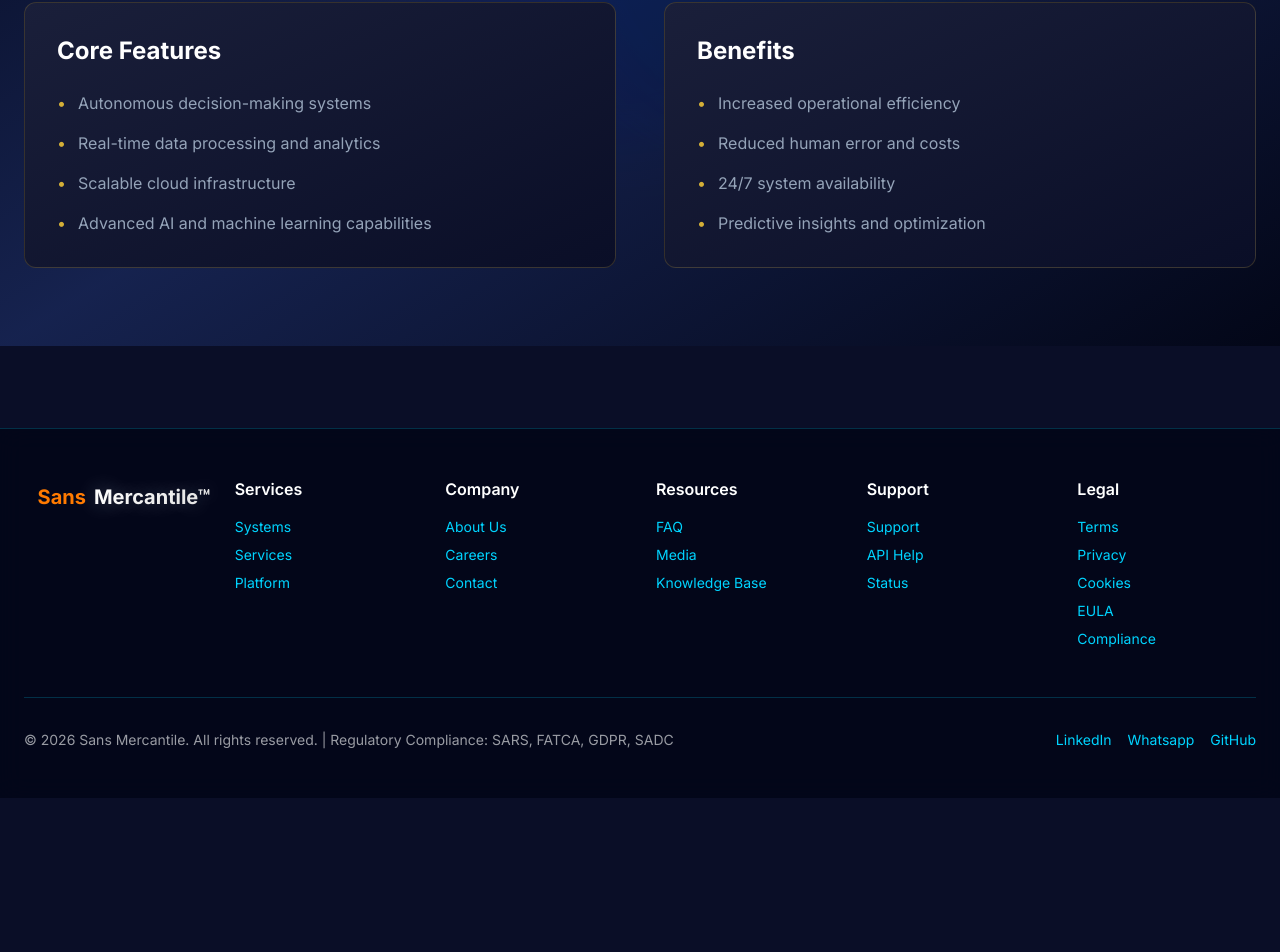
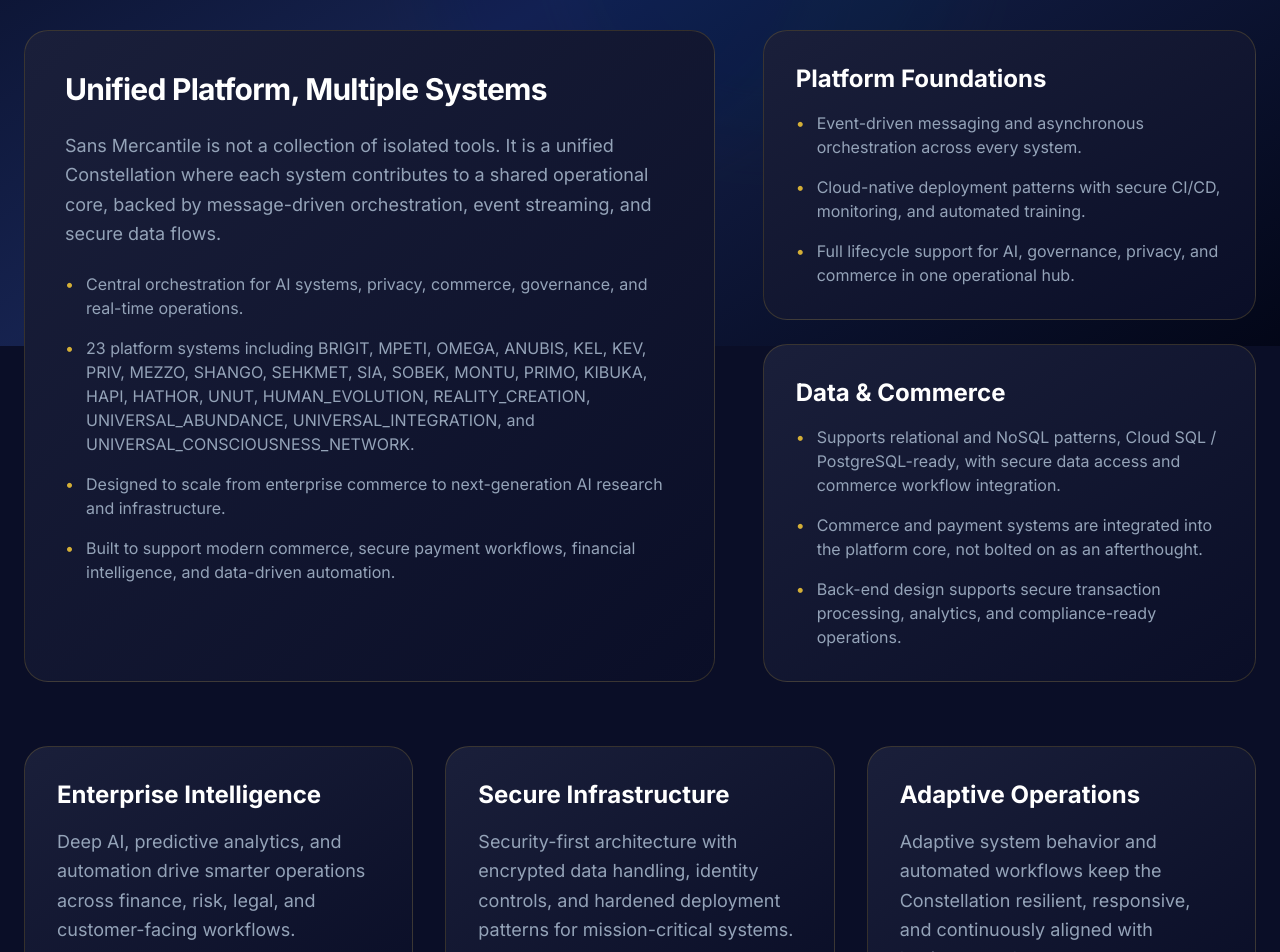
Before and after one commit to SansMercantile/Nexus, a Next.js app: page /platform in a window 1280 px wide. Shown: the part 454-1406 px from the top of the page. Before the commit the page ends 1252 px from the top, so only its background shows below. Built offline with nearby package versions, Linux system fonts and the light colour scheme.

Commit message:
modified:   pages/platform.tsx 	modified:   pages/services/ai-consulting.tsx 	modified:   pages/services/index.tsx 	modified:   pages/services/support-maintenance.tsx 	modified:   pages/services/training-education.tsx

```diff
--- a/pages/platform.tsx
+++ b/pages/platform.tsx
@@ -7,63 +7,119 @@
     <Layout>
       <Head>
         <title>Sans Mercantile - Platform</title>
-        <meta name="description" content="The Sans Mercantile autonomous platform" />
+        <meta
+          name="description"
+          content="A unified Constellation platform of autonomous systems, secure infrastructure, and adaptive business services."
+        />
       </Head>
 
-      <div className=" pt-32 pb-20">
+      {/* hidden-access-check: password=constellation-portal-23 */}
+
+      <div className="pt-32 pb-20">
         <div className="max-w-7xl mx-auto px-6">
           <div className="text-center mb-16">
             <h1 className="text-5xl md:text-7xl font-bold text-white mb-6">
-              The <span className="text-nexus-gold">Platform</span>
+              The <span className="text-nexus-gold">Constellation</span>
             </h1>
-            <p className="text-xl text-nexus-gray-300 max-w-3xl mx-auto">
-              A comprehensive ecosystem of autonomous systems designed to revolutionize business operations.
+            <p className="text-xl text-nexus-gray-300 max-w-4xl mx-auto">
+              A unified platform of 23 autonomous systems and business services, engineered as a single
+              operational ecosystem to deliver secure commerce, intelligent orchestration, and adaptive
+              enterprise infrastructure.
             </p>
           </div>
 
-          <div className="grid grid-cols-1 lg:grid-cols-2 gap-12">
-            <div className="bg-gradient-to-br from-[#1a1f3a] to-nexus-dark border border-nexus-gold/20 rounded-xl p-8">
-              <h3 className="text-2xl font-bold text-white mb-6">Core Features</h3>
+          <div className="grid grid-cols-1 xl:grid-cols-[1.4fr_1fr] gap-12 mb-16">
+            <div className="bg-gradient-to-br from-[#1a1f3a] to-nexus-dark border border-nexus-gold/20 rounded-3xl p-10">
+              <h2 className="text-3xl font-bold text-white mb-6">Unified Platform, Multiple Systems</h2>
+              <p className="text-nexus-gray-300 mb-6">
+                Sans Mercantile is not a collection of isolated tools. It is a unified Constellation where each system
+                contributes to a shared operational core, backed by message-driven orchestration, event streaming,
+                and secure data flows.
+              </p>
               <ul className="space-y-4 text-nexus-gray-300">
-                <li className="flex items-start">
-                  <span className="text-nexus-gold mr-3">•</span>
-                  Autonomous decision-making systems
+                <li className="flex gap-3">
+                  <span className="text-nexus-gold">•</span>
+                  Central orchestration for AI systems, privacy, commerce, governance, and real-time operations.
                 </li>
-                <li className="flex items-start">
-                  <span className="text-nexus-gold mr-3">•</span>
-                  Real-time data processing and analytics
+                <li className="flex gap-3">
+                  <span className="text-nexus-gold">•</span>
+                  23 platform systems including BRIGIT, MPETI, OMEGA, ANUBIS, KEL, KEV, PRIV, MEZZO, SHANGO,
+                  SEHKMET, SIA, SOBEK, MONTU, PRIMO, KIBUKA, HAPI, HATHOR, UNUT, HUMAN_EVOLUTION,
+                  REALITY_CREATION, UNIVERSAL_ABUNDANCE, UNIVERSAL_INTEGRATION, and UNIVERSAL_CONSCIOUSNESS_NETWORK.
                 </li>
-                <li className="flex items-start">
-                  <span className="text-nexus-gold mr-3">•</span>
-                  Scalable cloud infrastructure
+                <li className="flex gap-3">
+                  <span className="text-nexus-gold">•</span>
+                  Designed to scale from enterprise commerce to next-generation AI research and infrastructure.
                 </li>
-                <li className="flex items-start">
-                  <span className="text-nexus-gold mr-3">•</span>
-                  Advanced AI and machine learning capabilities
+                <li className="flex gap-3">
+                  <span className="text-nexus-gold">•</span>
+                  Built to support modern commerce, secure payment workflows, financial intelligence, and
+                  data-driven automation.
                 </li>
               </ul>
             </div>
 
-            <div className="bg-gradient-to-br from-[#1a1f3a] to-nexus-dark border border-nexus-gold/20 rounded-xl p-8">
-              <h3 className="text-2xl font-bold text-white mb-6">Benefits</h3>
-              <ul className="space-y-4 text-nexus-gray-300">
-                <li className="flex items-start">
-                  <span className="text-nexus-gold mr-3">•</span>
-                  Increased operational efficiency
-                </li>
-                <li className="flex items-start">
-                  <span className="text-nexus-gold mr-3">•</span>
-                  Reduced human error and costs
-                </li>
-                <li className="flex items-start">
-                  <span className="text-nexus-gold mr-3">•</span>
-                  24/7 system availability
-                </li>
-                <li className="flex items-start">
-                  <span className="text-nexus-gold mr-3">•</span>
-                  Predictive insights and optimization
-                </li>
-              </ul>
+            <div className="grid gap-6">
+              <div className="bg-gradient-to-br from-[#1a1f3a] to-nexus-dark border border-nexus-gold/20 rounded-3xl p-8">
+                <h3 className="text-2xl font-bold text-white mb-4">Platform Foundations</h3>
+                <ul className="space-y-4 text-nexus-gray-300">
+                  <li className="flex gap-3">
+                    <span className="text-nexus-gold">•</span>
+                    Event-driven messaging and asynchronous orchestration across every system.
+                  </li>
+                  <li className="flex gap-3">
+                    <span className="text-nexus-gold">•</span>
+                    Cloud-native deployment patterns with secure CI/CD, monitoring, and automated training.
+                  </li>
+                  <li className="flex gap-3">
+                    <span className="text-nexus-gold">•</span>
+                    Full lifecycle support for AI, governance, privacy, and commerce in one operational hub.
+                  </li>
+                </ul>
+              </div>
+
+              <div className="bg-gradient-to-br from-[#1a1f3a] to-nexus-dark border border-nexus-gold/20 rounded-3xl p-8">
+                <h3 className="text-2xl font-bold text-white mb-4">Data & Commerce</h3>
+                <ul className="space-y-4 text-nexus-gray-300">
+                  <li className="flex gap-3">
+                    <span className="text-nexus-gold">•</span>
+                    Supports relational and NoSQL patterns, Cloud SQL / PostgreSQL-ready, with secure data access and
+                    commerce workflow integration.
+                  </li>
+                  <li className="flex gap-3">
+                    <span className="text-nexus-gold">•</span>
+                    Commerce and payment systems are integrated into the platform core, not bolted on as an afterthought.
+                  </li>
+                  <li className="flex gap-3">
+                    <span className="text-nexus-gold">•</span>
+                    Back-end design supports secure transaction processing, analytics, and compliance-ready operations.
+                  </li>
+                </ul>
+              </div>
+            </div>
+          </div>
+
+          <div className="grid grid-cols-1 md:grid-cols-3 gap-8">
+            <div className="bg-gradient-to-br from-[#1a1f3a] to-nexus-dark border border-nexus-gold/20 rounded-3xl p-8">
+              <h3 className="text-2xl font-bold text-white mb-4">Enterprise Intelligence</h3>
+              <p className="text-nexus-gray-300">
+                Deep AI, predictive analytics, and automation drive smarter operations across finance, risk, legal,
+                and customer-facing workflows.
+              </p>
+            </div>
+            <div className="bg-gradient-to-br from-[#1a1f3a] to-nexus-dark border border-nexus-gold/20 rounded-3xl p-8">
+              <h3 className="text-2xl font-bold text-white mb-4">Secure Infrastructure</h3>
+              <p className="text-nexus-gray-300">
+                Security-first architecture with encrypted data handling, identity controls, and hardened deployment
+                patterns for mission-critical systems.
+              </p>
+            </div>
+            <div className="bg-gradient-to-br from-[#1a1f3a] to-nexus-dark border border-nexus-gold/20 rounded-3xl p-8">
+              <h3 className="text-2xl font-bold text-white mb-4">Adaptive Operations</h3>
+              <p className="text-nexus-gray-300">
+                Adaptive system behavior and automated workflows keep the Constellation resilient, responsive, and
+                continuously aligned with business goals.
+              </p>
             </div>
           </div>
         </div>
--- a/pages/services/ai-consulting.tsx
+++ b/pages/services/ai-consulting.tsx
@@ -101,7 +101,7 @@
               <Link href="/contact">
                 <button className="btn btn-primary">Book Consultation</button>
               </Link>
-              <Link href="/docs/ai-strategy">
+              <Link href="/docs/sdk">
                 <button className="btn btn-secondary">AI Strategy Guide</button>
               </Link>
             </motion.div>
--- a/pages/services/index.tsx
+++ b/pages/services/index.tsx
@@ -248,7 +248,7 @@
               <Link href="/contact">
                 <button className="btn btn-primary">Start Your Project</button>
               </Link>
-              <Link href="/docs/services">
+              <Link href="/docs/sdk">
                 <button className="btn btn-secondary">Service Documentation</button>
               </Link>
             </div>
--- a/pages/services/support-maintenance.tsx
+++ b/pages/services/support-maintenance.tsx
@@ -156,7 +156,7 @@
               <Link href="/contact">
                 <button className="btn btn-primary">Get Support</button>
               </Link>
-              <Link href="/docs/support">
+              <Link href="/docs/troubleshooting/support">
                 <button className="btn btn-secondary">Support Portal</button>
               </Link>
             </motion.div>
--- a/pages/services/training-education.tsx
+++ b/pages/services/training-education.tsx
@@ -88,7 +88,7 @@
     },
     {
       title: 'Corporate Workshops',
-      description: 'Customized training programs designed for your organization specific needs.',
+      description: 'Customized training programs designed for your organization\'s specific needs.',
       features: ['Tailored content', 'On-site delivery', 'Team collaboration', 'Follow-up support'],
       icon: 'team'
     },
@@ -133,7 +133,7 @@
               <Link href="/contact">
                 <button className="btn btn-primary">View Programs</button>
               </Link>
-              <Link href="/docs/training">
+              <Link href="/docs/sdk">
                 <button className="btn btn-secondary">Training Resources</button>
               </Link>
             </motion.div>
```
